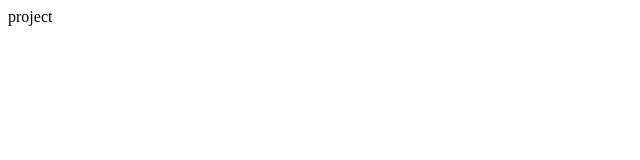
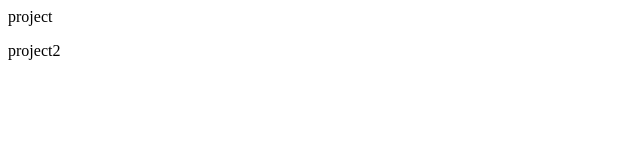
Before and after one commit to vasundharaswamy19/project-demo, a plain HTML site: page index.html in a window 1280 px wide. Shown: the full height of the page, 0-640 px from the left. Drawn offline with Linux system fonts and the light colour scheme.

Commit message:
add the project

```diff
--- a/index.html
+++ b/index.html
@@ -1 +1,2 @@
 <p>project</p>
+<p>project2</p>
```
